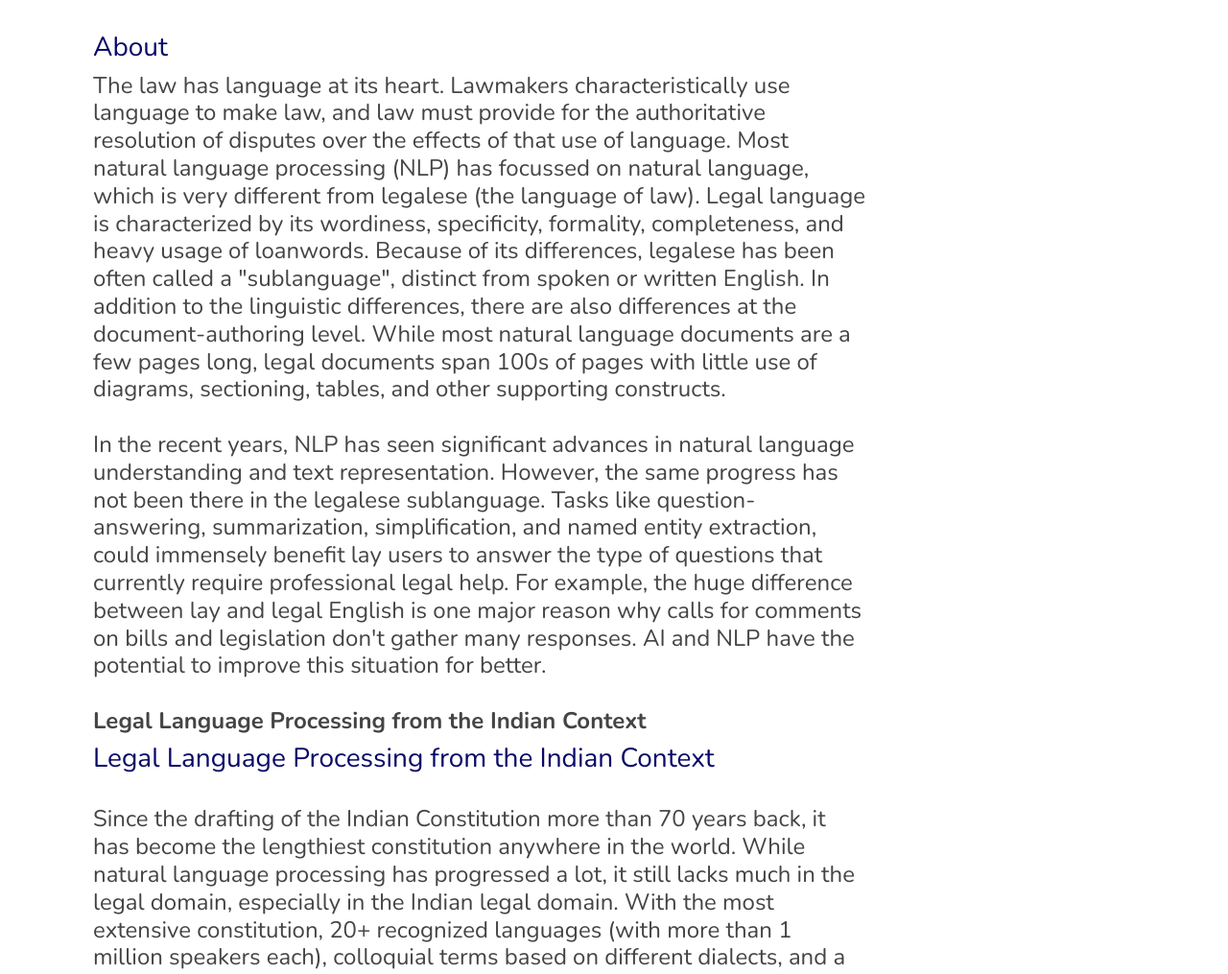
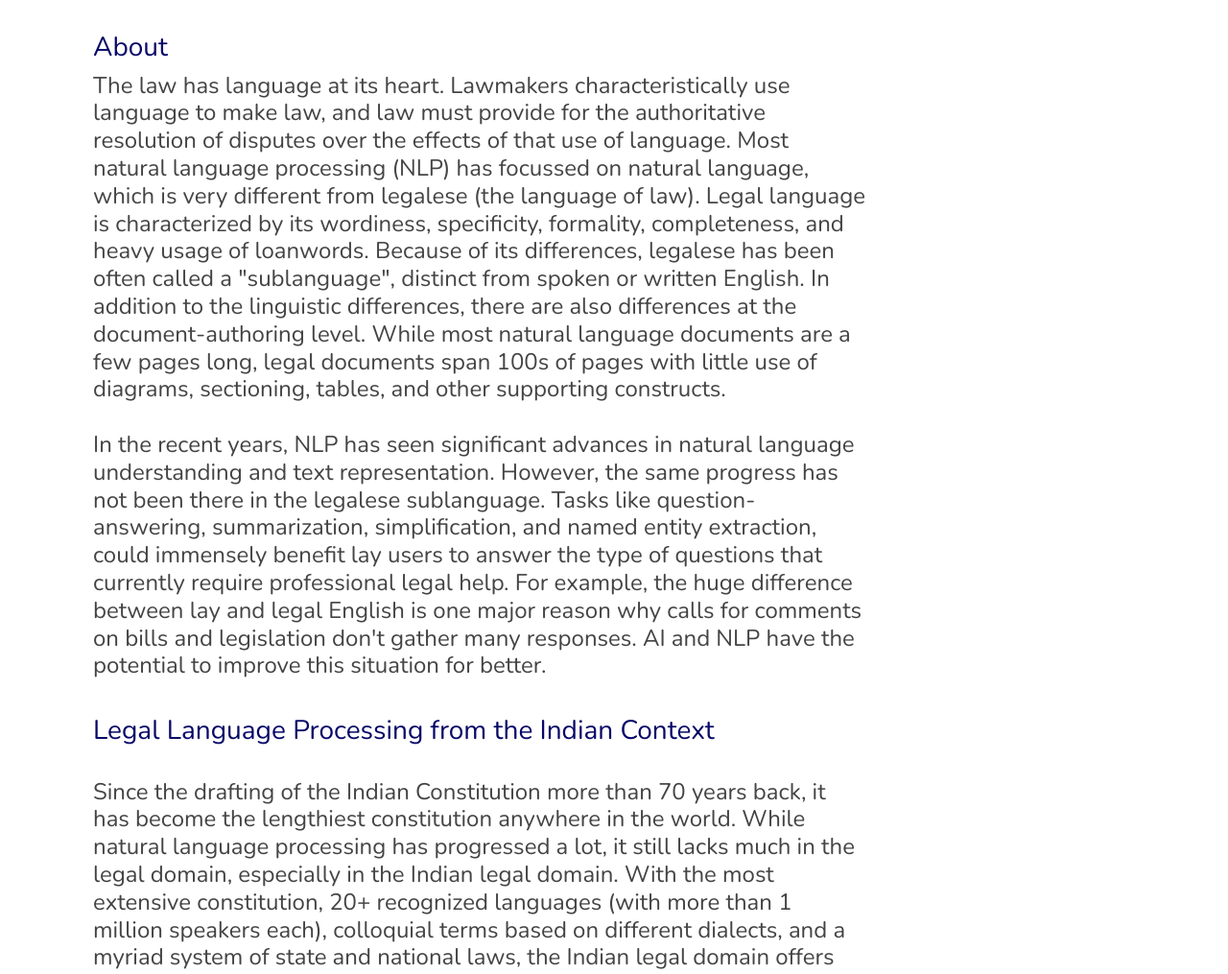
Before and after one commit to midas-research/project-vidhaan, a plain HTML site: page index.html in a window 1280 px wide. Shown: the part 77-1092 px from the top of the page at 96% size. Drawn offline with nearby package versions, Linux system fonts and the light colour scheme.

Commit message:
Update index.html

```diff
--- a/index.html
+++ b/index.html
@@ -126,8 +126,6 @@
               <br>
               <br>
 
-              <strong>Legal Language Processing from the Indian Context</strong>
-            <br>
 
 
               <h3  style="color:rgb(8, 8, 104)">Legal Language Processing from the Indian Context</h3>
```
